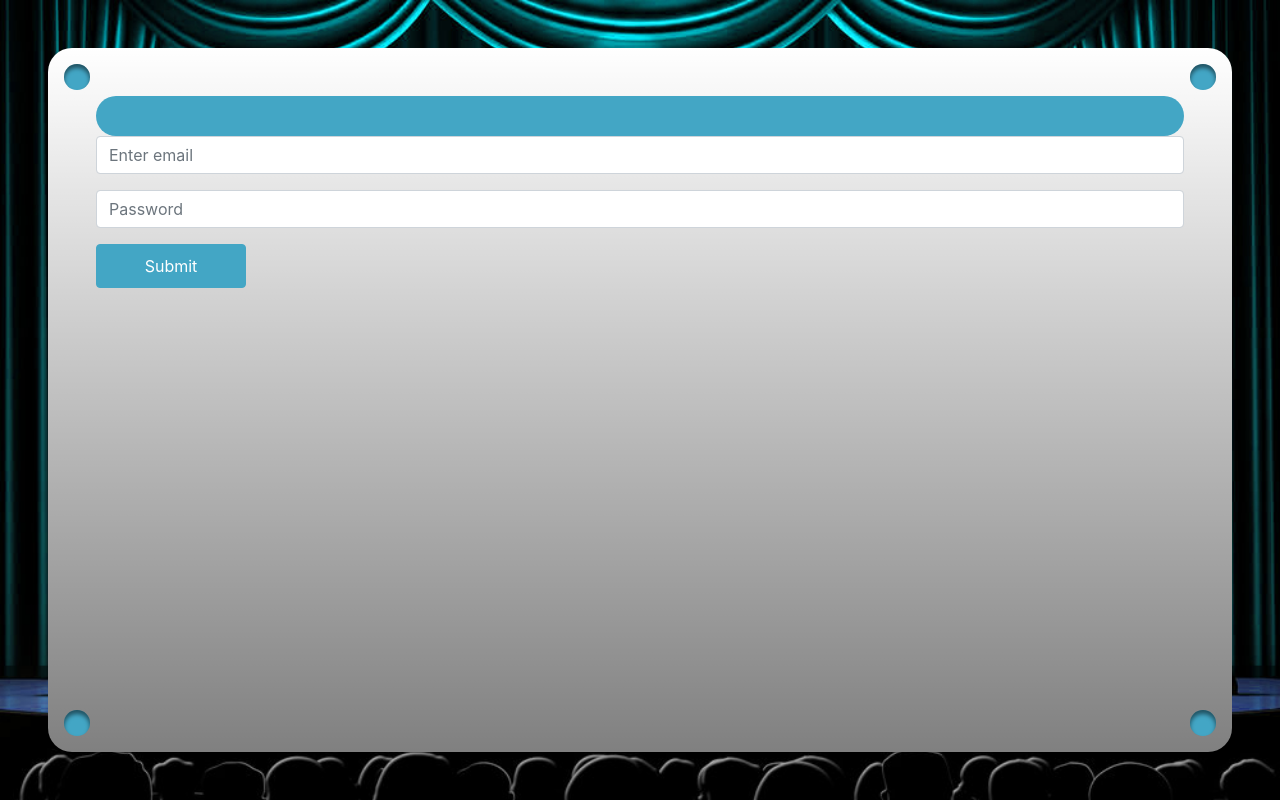
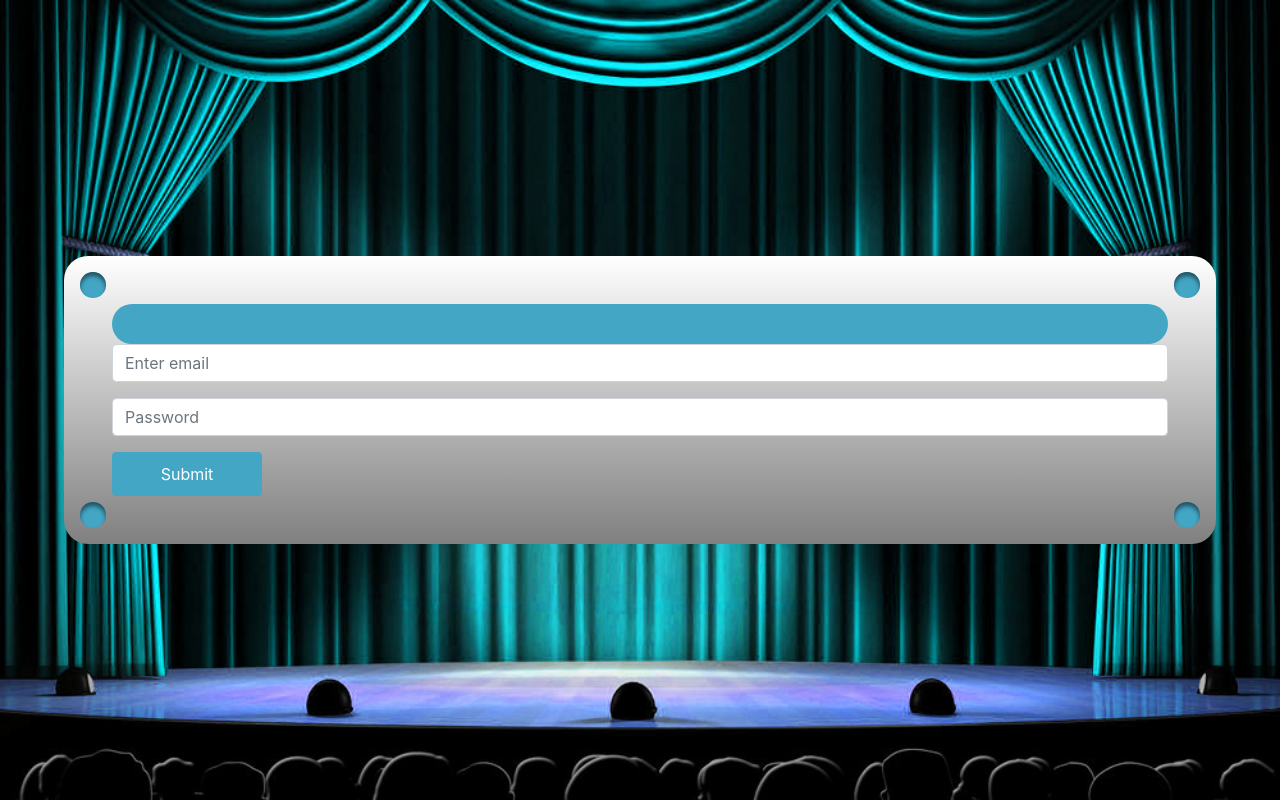
Before and after one commit to MinaMakar97/iqfight, a React (Create React App) app: page / in a window 1280 px wide. Built offline with nearby package versions, Linux system fonts and the light colour scheme.

Commit message:
Modificate dimensione e visualizzazione dello sfondo principale

```diff
--- a/public/index.html
+++ b/public/index.html
@@ -3,7 +3,7 @@
   <head>
     <meta charset="utf-8" />
     <link rel="icon" href="%PUBLIC_URL%/favicon.ico" />
-    <meta name="viewport" content="width=device-width, initial-scale=1" />
+    <meta name="viewport" content="width=device-width, initial-scale=1, minimum-scale=1, maximum-scale=1">
     <meta name="theme-color" content="#000000" />
     <meta
       name="description"
--- a/src/App.css
+++ b/src/App.css
@@ -1,20 +1,43 @@
+
 html, body, #root {
-  width: 100%;
   height: 100%;
+  min-height: 500px;
 }
 
-.sfondo {
+body {
   background-image: url(img/open-stage-blue.jpg);
-  background-repeat: space;
-  background-size: cover;
-  height: 100%;
+  background-size: 100% 100%;
+  background-repeat: no-repeat;
+  background-attachment: fixed;
+}
+
+#root {
+  display: flex;
+  justify-content: center;
+  align-items: center;
+  padding: 1em;
 }
 
 .contenitore-principale {
   background: linear-gradient(180deg, #FFFFFF 0%, rgba(255, 255, 255, 0) 100%), grey;
   height: 100%;
+  max-height: 768px;
+  max-width: 1280px;
   border-radius: 24px;
   position: relative;
+  padding: 3.5vmax;
+}
+
+@media screen and (max-width: 576px) {
+  html, body, #root {
+    width: 100%;
+    height: 100%;
+    min-height: 580px;
+  }
+
+  .contenitore-principale {
+    min-height: 560px;
+  }
 }
 
 .cerchio {
```
